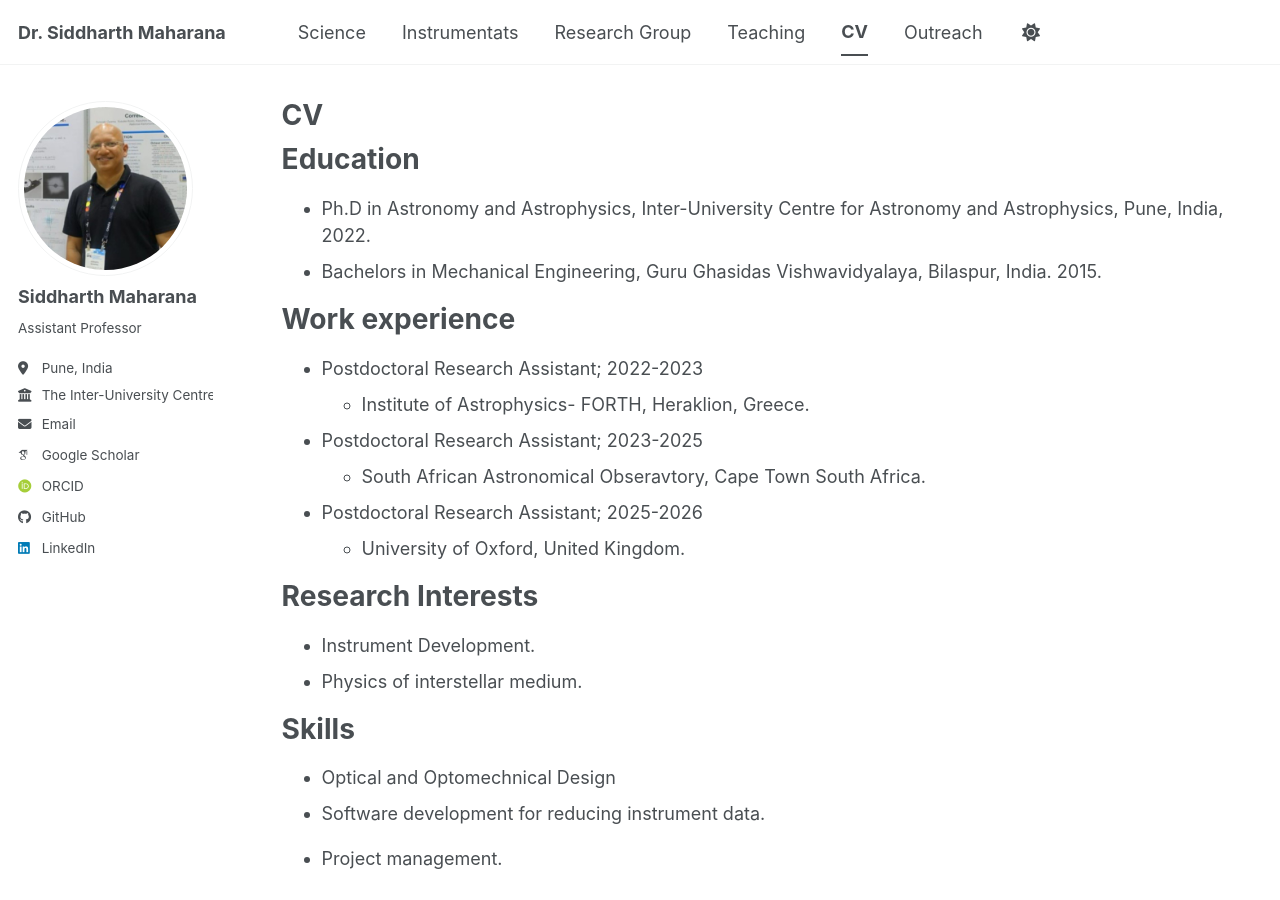
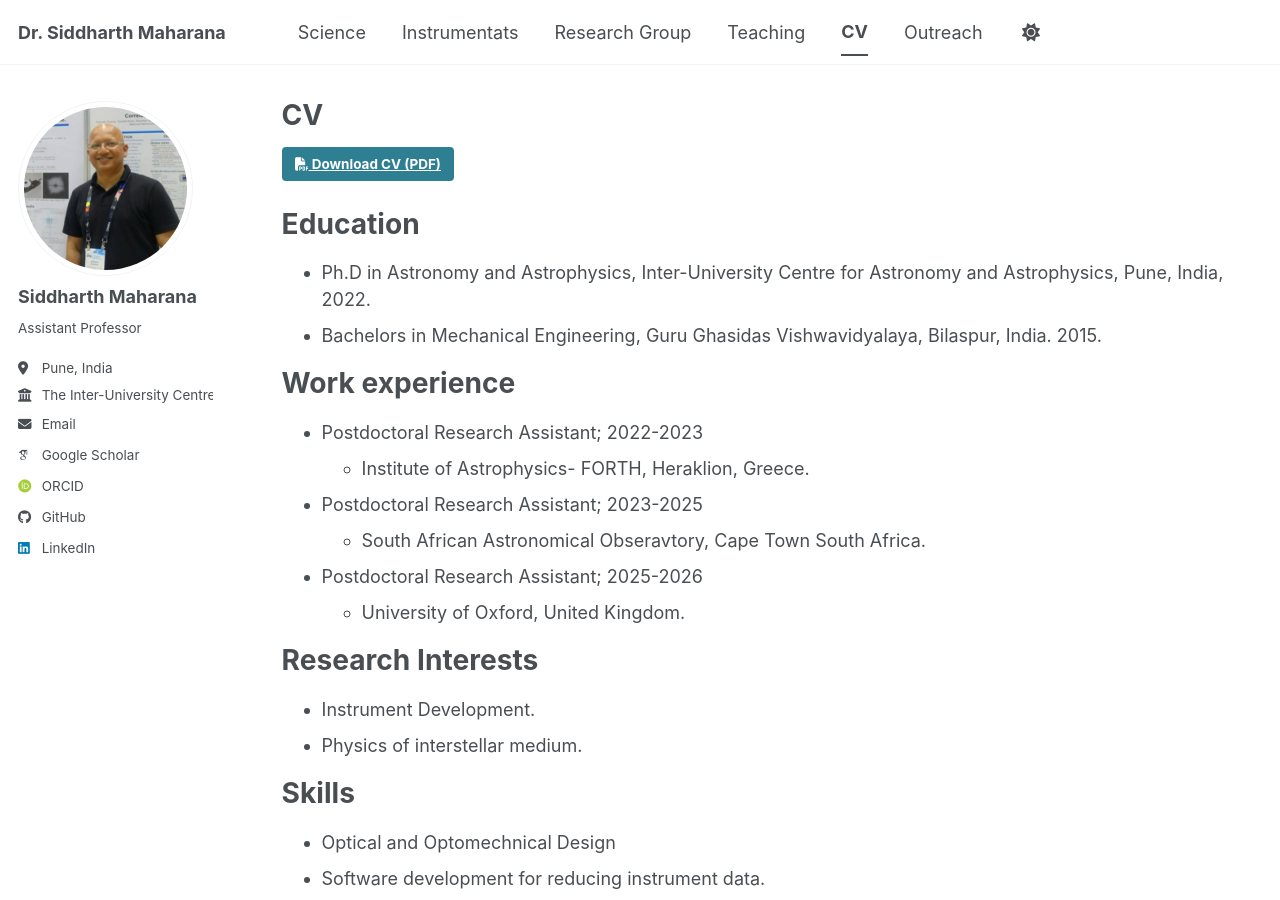
Before and after one commit to siddharth-maharana/siddharth-maharana.github.io, a Jekyll site: the page built from _pages/cv.md, in a window 1280 px wide and 900 px high. Built offline with Jekyll 4.4.1, drawn with Linux system fonts in a browser that asks for light colours; some web fonts are replaced; a script bundle is joined from its source files by our own code; library files that are not in the unit come from our copies.

Commit message:
Update cv.md

```diff
--- a/_pages/cv.md
+++ b/_pages/cv.md
@@ -8,6 +8,13 @@ redirect_from:
 ---
 
 {% include base_path %}
+
+<p>
+<a href="{{ base_path }}/files/CV_MSF (6).pdf"
+   class="btn btn--primary">
+   <i class="fas fa-file-pdf"></i> Download CV (PDF)
+</a>
+</p>
 
 Education
 ======
```
